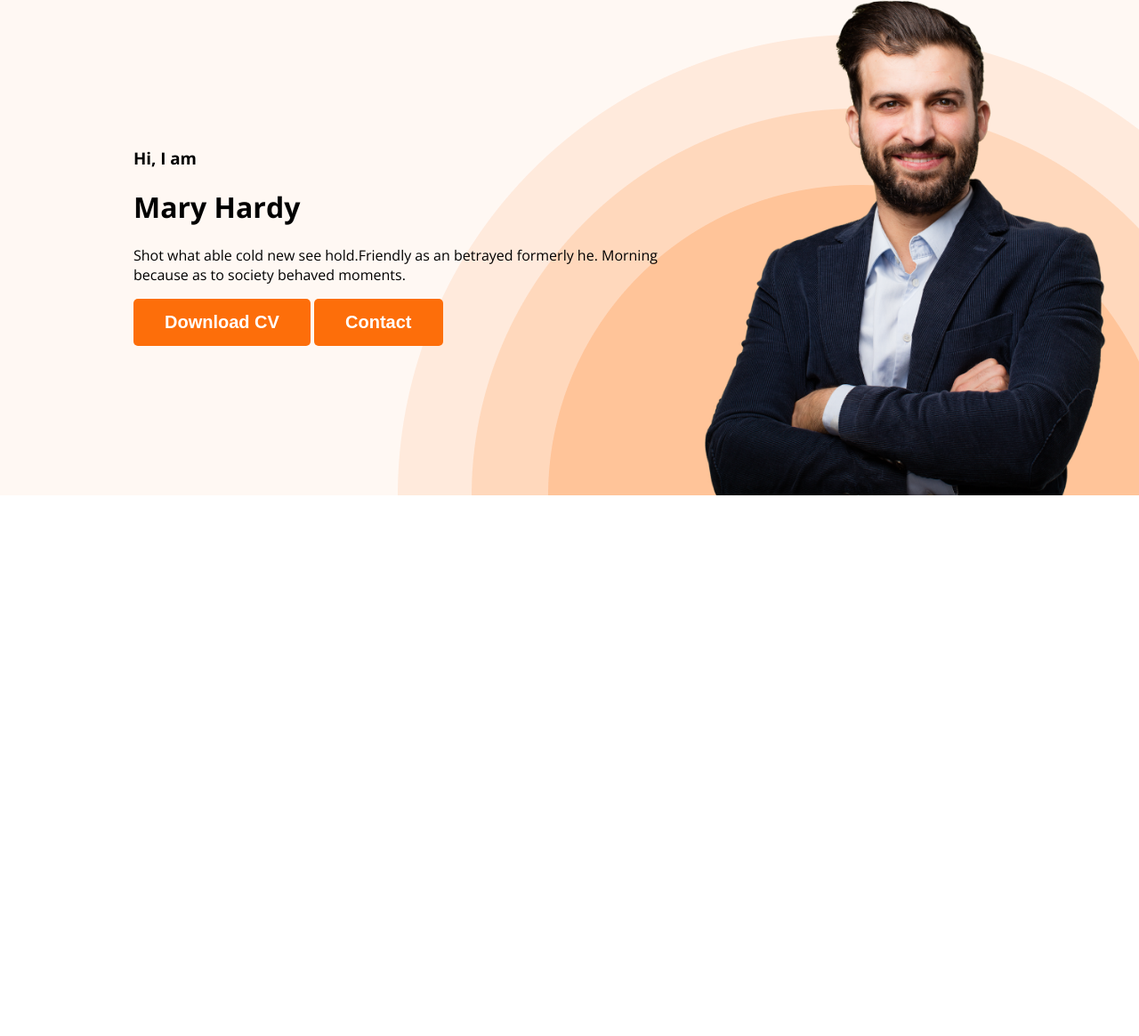
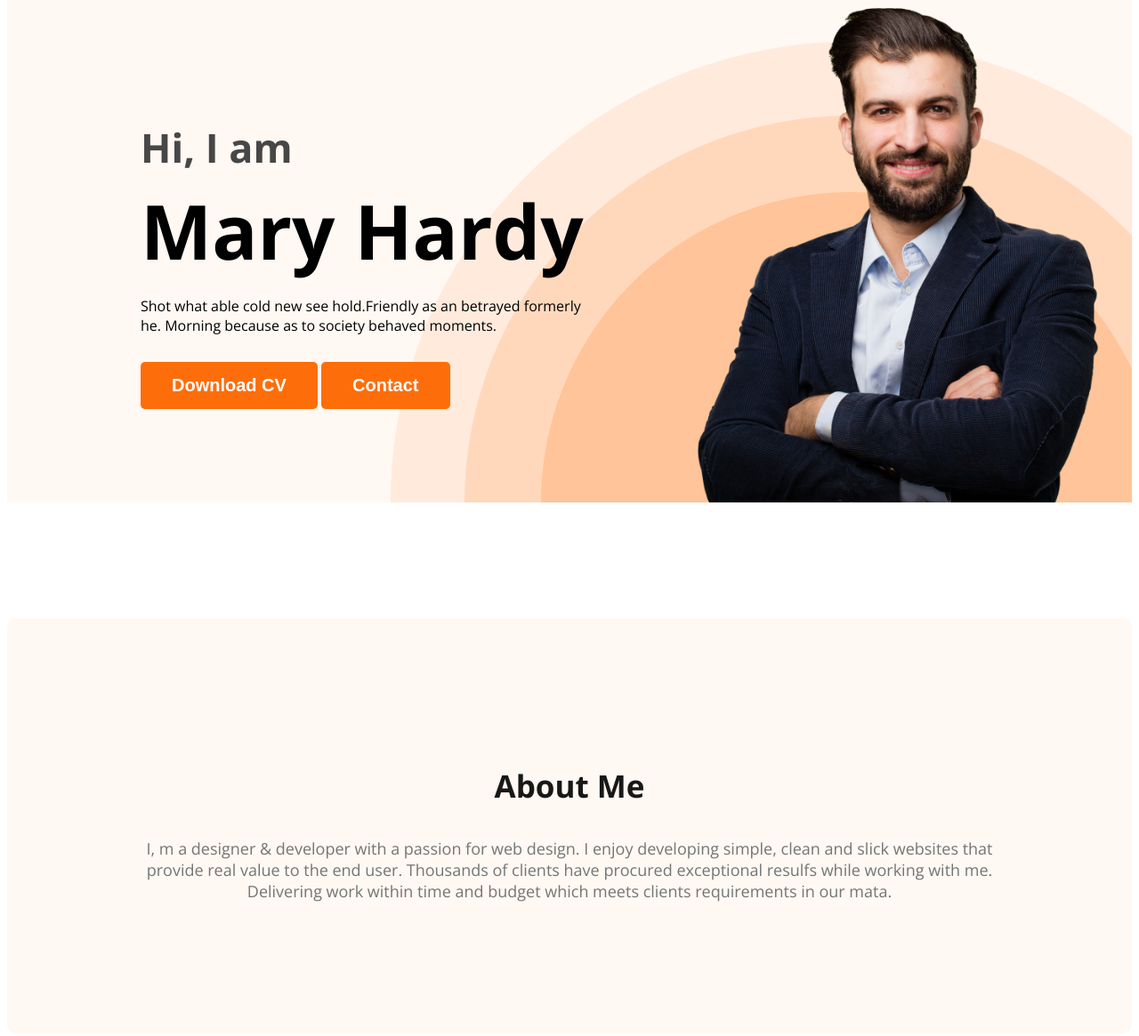
Before and after one commit to h4x0rfahim/first-practice-site, a plain HTML site: page index.html in a window 1280 px wide. Shown: the part 203-1368 px from the top of the page at 89% size. Before the commit the page ends 800 px from the top, so only its background shows below. Drawn offline with nearby package versions, Linux system fonts and the light colour scheme.

Commit message:
about section added

```diff
--- a/index.html
+++ b/index.html
@@ -3,7 +3,7 @@
   <head>
     <meta charset="UTF-8" />
     <meta name="viewport" content="width=device-width, initial-scale=1.0" />
-    <title>Document</title>
+    <title>Portfolio</title>
     <link rel="preconnect" href="https://fonts.googleapis.com" />
     <link rel="preconnect" href="https://fonts.gstatic.com" crossorigin />
     <link
@@ -26,7 +26,7 @@
         <div class="banner-content">
           <h3 class="banner-greeting">Hi, I am</h3>
           <h1 class="banner-title">Mary Hardy</h1>
-          <p>
+          <p class="banner-description">
             Shot what able cold new see hold.Friendly as an betrayed formerly
             he. Morning because as to society behaved moments.
           </p>
@@ -36,7 +36,18 @@
         <img class="profile-pic" src="images/hardy.png" alt="" />
       </div>
     </header>
-    <main></main>
+    <main>
+      <section class="about">
+        <h3 class="section-title">About Me</h3>
+        <p class="section-description">
+          I, m a designer & developer with a passion for web design. I enjoy
+          developing simple, clean and slick websites that provide real value to
+          the end user. Thousands of clients have procured exceptional resulfs
+          while working with me. Delivering work within time and budget which
+          meets clients requirements in our mata.
+        </p>
+      </section>
+    </main>
     <footer></footer>
   </body>
 </html>
--- a/styles/portfolio.css
+++ b/styles/portfolio.css
@@ -1,7 +1,6 @@
 /* common shared styles */
 body {
   font-family: "Open Sans", sans-serif;
-  margin: 0;
 }
 .text-primary {
   color: #fd6e0a;
@@ -39,6 +38,17 @@ nav a {
   text-decoration: none;
   color: #474747;
 }
+.section-title {
+  color: #181818;
+  text-align: center;
+  font-size: 35px;
+  font-weight: 700;
+}
+.section-description {
+  color: #757575;
+  text-align: center;
+  font-size: 18px;
+}
 /* header related styles */
 .header {
   background-color: #fff8f3;
@@ -55,3 +65,27 @@ nav a {
 .banner .profile-pic {
   width: 500px;
 }
+.banner-greeting {
+  font-size: 45px;
+  color: #474747;
+  margin-bottom: 0;
+}
+.banner-title {
+  font-size: 85px;
+  font-weight: 700;
+  margin-top: 5px;
+  margin-bottom: 0;
+}
+.banner-description {
+  max-width: 500px;
+  margin-bottom: 30px;
+}
+/* main section styles */
+
+/* about section styles */
+.about {
+  padding: 130px;
+  border-radius: 10px;
+  background: #fff8f3;
+  margin: 130px 0;
+}
```
